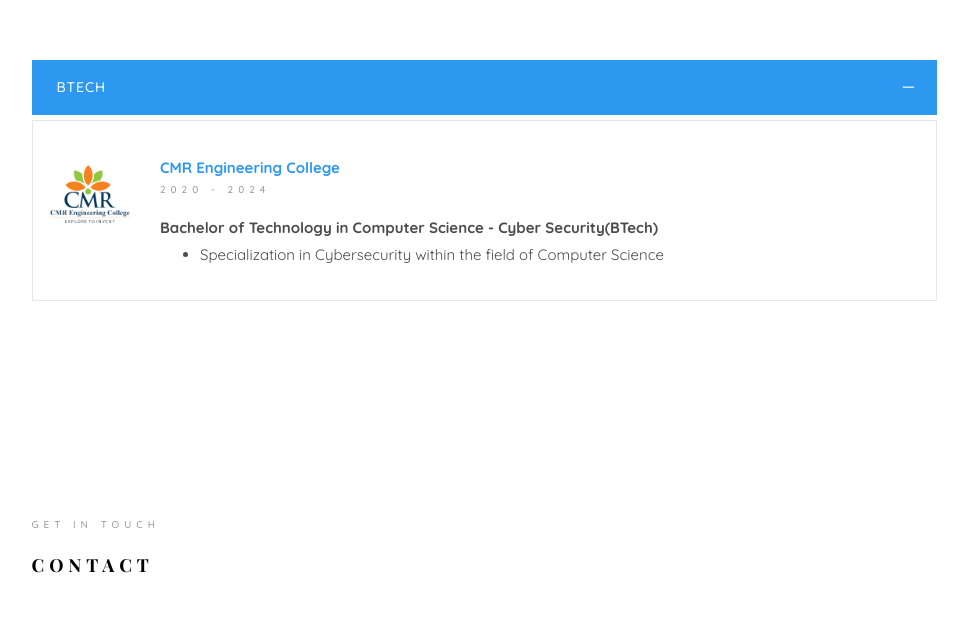
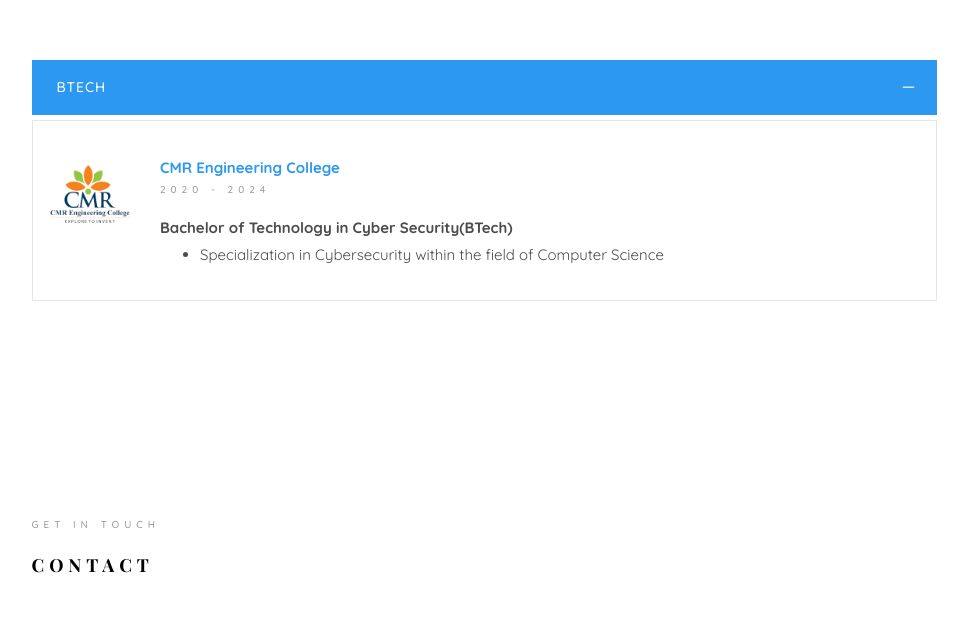
Before and after one commit to Nikhilsn71/Portfolio, a plain HTML site: page index.html in a window 1280 px wide. Shown: the part 3337-3969 px from the top of the page, without its empty margins (306-1274 px from the left). Drawn offline with nearby package versions, Linux system fonts and the light colour scheme; files whose address does not match are found by name; a web font is replaced by a local one.

Commit message:
Update index.html

```diff
--- a/index.html
+++ b/index.html
@@ -321,7 +321,7 @@
 															<div class="colorlib-text edu-feature__desc">
 																<a href="https://www.cmrec.ac.in/" target="_blank"><b>CMR Engineering College</b></a>
 																<span class="heading-meta">2020 - 2024</span>
-																<b>Bachelor of Technology in Computer Science - Cyber Security(BTech)</b>
+																<b>Bachelor of Technology in Cyber Security(BTech)</b>
 																<ul>
 																	<li>
 																		Specialization in Cybersecurity within the field of Computer Science
```
